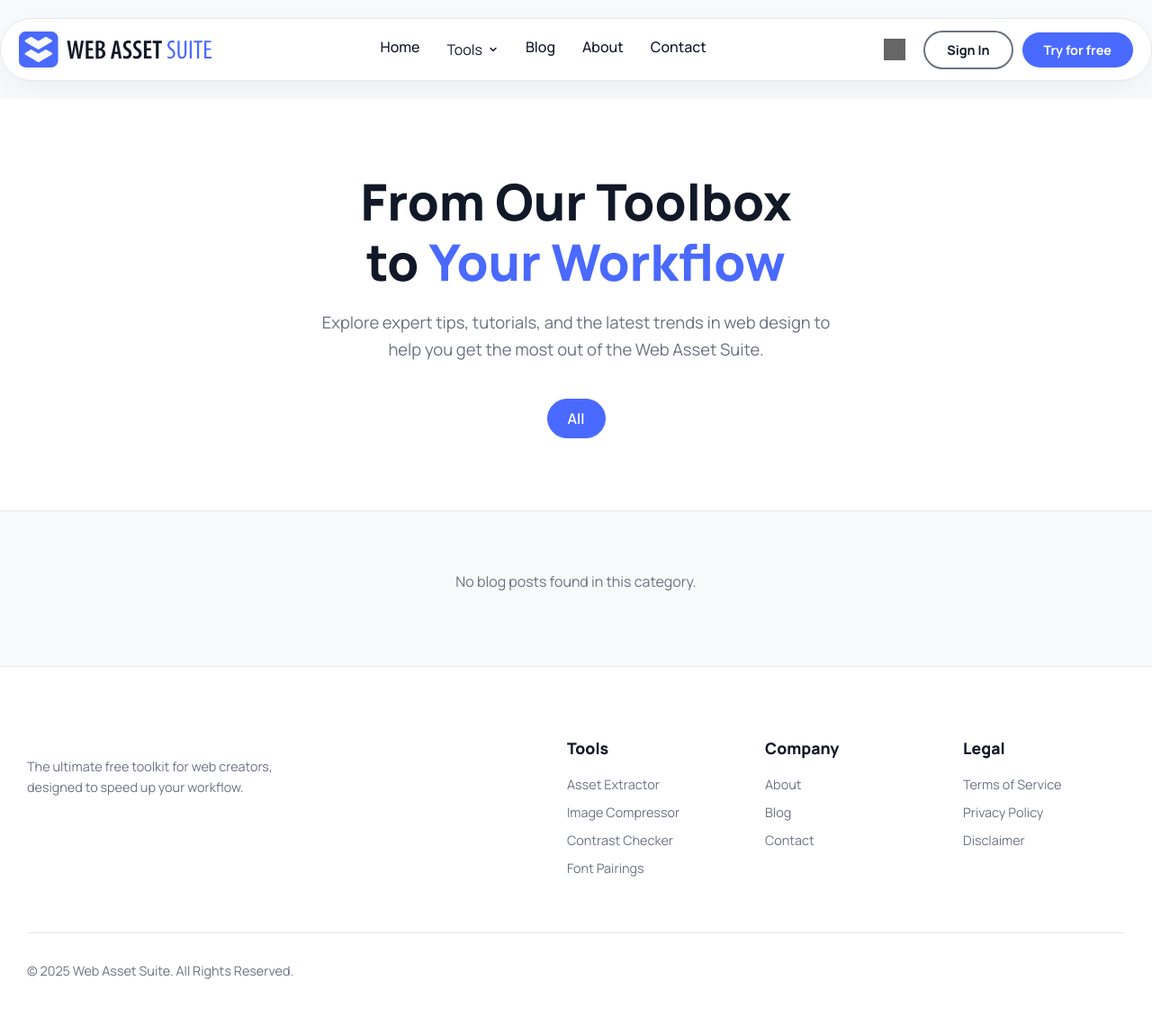
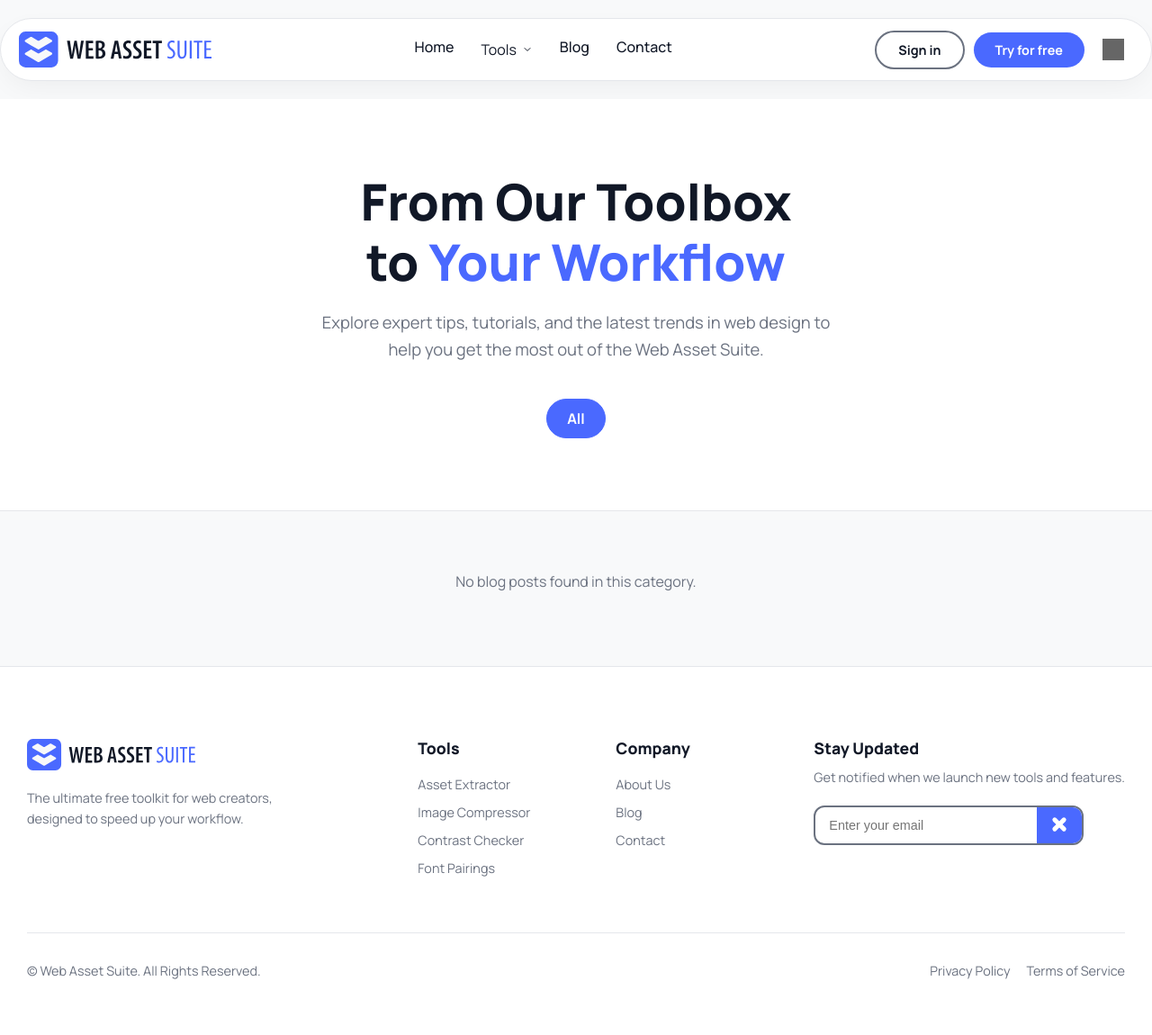
Before and after one commit to was-admin-ali/web-asset-suite, a Flask app: template templates/blog.html in a window 1280 px wide. Shown: the whole page at 90% size. Run offline with Flask 3, Linux system fonts and the light colour scheme; the template is opened without the code that fills it: values that come from a table or form of the project are taken from there, others are empty; some libraries are stand-ins or nearby versions; grey boxes are pictures that could not be loaded.

Commit message:
feat: Custom nav bar

```diff
--- a/app.py
+++ b/app.py
@@ -48,7 +48,6 @@ from flask_wtf.csrf import CSRFProtect
 from sendgrid import SendGridAPIClient
 from sendgrid.helpers.mail import Mail, From
 import subprocess # NEW IMPORT for running external tools
-from datetime import datetime
 
 load_dotenv()
 
@@ -323,11 +322,8 @@ def init_db_command():
     print("Initialized the database.")
 
 @app.context_processor
-def inject_global_vars():
-    return dict(
-        GA_MEASUREMENT_ID=os.environ.get('GA_MEASUREMENT_ID'),
-        now=datetime.utcnow()
-    )
+def inject_ga_id():
+    return dict(GA_MEASUREMENT_ID=os.environ.get('GA_MEASUREMENT_ID'))
 
 @app.before_request
 def before_request_callback():
--- a/templates/base.html
+++ b/templates/base.html
@@ -4,47 +4,43 @@
     <meta charset="UTF-8">
     <meta name="viewport" content="width=device-width, initial-scale=1.0">
     <title>{% block title %}Web Asset Suite{% endblock %}</title>
+
+    <!-- Fonts and Styles -->
     <link rel="preconnect" href="https://fonts.googleapis.com">
     <link rel="preconnect" href="https://fonts.gstatic.com" crossorigin>
-    <link href="https://fonts.googleapis.com/css2?family=Manrope:wght@400;500;600;700;800;900&display=swap" rel="stylesheet">
-    <link rel="stylesheet" href="{{ url_for('static', filename='css/style.css') }}?v=1.9">
+    <link href="https://fonts.googleapis.com/css2?family=Manrope:wght@400;500;700;800;900&display=swap" rel="stylesheet">
+    <link rel="stylesheet" href="{{ url_for('static', filename='css/style.css') }}">
 
-    <!-- FAVICON LINKS -->
+    <!-- Favicon Links -->
     <link rel="icon" href="{{ url_for('static', filename='img/favicon.ico') }}" sizes="any">
     <link rel="icon" href="{{ url_for('static', filename='img/favicon.svg') }}" type="image/svg+xml">
     <link rel="apple-touch-icon" href="{{ url_for('static', filename='img/apple-touch-icon.png') }}">
 
-    <!-- DYNAMIC GOOGLE FONT LINK FOR EXTRACTOR -->
-    <link id="dynamic-google-fonts" rel="stylesheet" href="">
-    <!-- DYNAMIC GOOGLE FONT LINK FOR PAIRINGS -->
-    <link id="font-pairing-google-font" rel="stylesheet" href="">
-
-    <!-- THEME FIX SCRIPT -->
+    <!-- Theme Persistence Script -->
     <script>
-        const storedTheme = localStorage.getItem('theme');
-        const preferredTheme = window.matchMedia('(prefers-color-scheme: dark)').matches ? 'dark' : 'light';
-        const theme = storedTheme || preferredTheme;
-        document.documentElement.setAttribute('data-theme', theme);
+        const savedTheme = localStorage.getItem('theme') || (window.matchMedia('(prefers-color-scheme: dark)').matches ? 'dark' : 'light');
+        document.documentElement.setAttribute('data-theme', savedTheme);
     </script>
 </head>
 <body data-is-authenticated="{{ 'true' if current_user.is_authenticated else 'false' }}">
 
+    <!-- Main Header -->
     <header class="main-header">
         <div class="container">
             <div class="logo">
                 <a href="{{ url_for('home') }}">
-                    <img src="{{ url_for('static', filename='img/logo-light-theme.svg') }}" alt="Logo" class="logo-light">
-                    <img src="{{ url_for('static', filename='img/logo-dark-theme.svg') }}" alt="Logo" class="logo-dark">
+                    <img src="{{ url_for('static', filename='img/logo-light-theme.svg') }}" alt="Logo Light" class="logo-light">
+                    <img src="{{ url_for('static', filename='img/logo-dark-theme.svg') }}" alt="Logo Dark" class="logo-dark">
                 </a>
             </div>
+
+            <!-- Desktop Navigation -->
             <nav class="main-nav">
                 <a href="{{ url_for('home') }}">Home</a>
                 <div class="nav-item">
                      <span class="dropdown-toggle">
                         Tools
-                        <svg width="12" height="12" viewBox="0 0 16 16" fill="none" xmlns="http://www.w3.org/2000/svg">
-                            <path d="M4 6L8 10L12 6" stroke="currentColor" stroke-width="2" stroke-linecap="round" stroke-linejoin="round"/>
-                        </svg>
+                        <svg width="12" height="12" viewBox="0 0 24 24" fill="none" stroke="currentColor" stroke-width="2" stroke-linecap="round" stroke-linejoin="round"><polyline points="6 9 12 15 18 9"></polyline></svg>
                     </span>
                     <div class="dropdown-content">
                         <a href="{{ url_for('extractor_page') }}">Asset Extractor</a>
@@ -54,32 +50,33 @@
                     </div>
                 </div>
                 <a href="{{ url_for('blog_list') }}">Blog</a>
-                <a href="{{ url_for('about_page') }}">About</a>
                 <a href="{{ url_for('contact_page') }}">Contact</a>
             </nav>
+
+            <!-- Desktop Header Actions -->
             <div class="header-actions">
-                <button class="theme-toggle-btn" id="theme-toggle" aria-label="Toggle theme">
+                {% if current_user.is_authenticated %}
+                    <a href="{{ url_for('logout') }}" class="btn btn-secondary">Logout</a>
+                {% else %}
+                    <a href="{{ url_for('login') }}" class="btn btn-secondary">Sign in</a>
+                    <a href="{{ url_for('register') }}" class="btn btn-primary">Try for free</a>
+                {% endif %}
+                <button class="theme-toggle-btn" id="theme-toggle">
                     <img src="{{ url_for('static', filename='img/sun.svg') }}" alt="Light mode" class="sun-icon">
                     <img src="{{ url_for('static', filename='img/moon.svg') }}" alt="Dark mode" class="moon-icon">
                 </button>
-                {% if current_user.is_authenticated %}
-                    {% if current_user.is_admin %}
-                         <a href="{{ url_for('admin_dashboard') }}" class="btn btn-secondary">Admin</a>
-                    {% endif %}
-                    <a href="{{ url_for('logout') }}" class="btn btn-secondary">Logout</a>
-                {% else %}
-                    <a href="{{ url_for('login') }}" class="btn btn-secondary">Sign In</a>
-                    <a href="{{ url_for('register') }}" class="btn btn-primary">Try for free</a>
-                {% endif %}
-                <button class="hamburger-btn" id="hamburger-btn" aria-label="Open menu" aria-expanded="false">
+            </div>
+
+            <!-- Mobile Navigation Toggle -->
+            <button class="hamburger-btn" id="hamburger-btn" aria-label="Toggle menu" aria-expanded="false">
                 <span></span>
                 <span></span>
                 <span></span>
             </button>
         </div>
-        </div>
     </header>
 
+    <!-- Main Content Block -->
     <main>
         {% with messages = get_flashed_messages(with_categories=true) %}
             {% if messages %}
@@ -95,16 +92,29 @@
         {% block content %}{% endblock %}
     </main>
 
-    <!-- REVISED MOBILE NAVIGATION MENU -->
-    <nav class="mobile-nav" id="mobile-nav">
-        <div class="mobile-nav-logo">
-            <a href="{{ url_for('home') }}">
-                <img src="{{ url_for('static', filename='img/logo-light-theme.svg') }}" alt="Logo" class="logo-light">
-                <img src="{{ url_for('static', filename='img/logo-dark-theme.svg') }}" alt="Logo" class="logo-dark">
-            </a>
+    <!-- START: MODAL PLACEHOLDERS (needed for some pages) -->
+    <!-- Image Modal -->
+    <div id="image-modal" class="image-modal">
+        <span id="modal-close-btn" class="modal-close-btn">&times;</span>
+        <img class="modal-image" id="modal-image" src="">
     </div>
 
-        <div class="mobile-nav-links">
+    <!-- Usage Limit Modal -->
+    <div id="usage-limit-modal" class="usage-limit-modal">
+        <div class="usage-limit-modal-content">
+            <span id="usage-limit-close-btn" class="modal-close-btn">&times;</span>
+            <h3>Usage Limit Reached</h3>
+            <p>You've reached the free usage limit for anonymous users. Please create a free account to continue using our tools without limits.</p>
+            <div style="margin-top: 30px; display: flex; gap: 15px; justify-content: center;">
+                <a href="{{ url_for('register') }}" class="btn btn-primary">Create Free Account</a>
+                <a href="{{ url_for('login') }}" class="btn btn-secondary">Login</a>
+            </div>
+        </div>
+    </div>
+    <!-- END: MODAL PLACEHOLDERS -->
+
+    <!-- Mobile Navigation Menu -->
+    <nav class="mobile-nav" id="mobile-nav">
         <a href="{{ url_for('home') }}" class="mobile-nav-link">Home</a>
         <a href="{{ url_for('extractor_page') }}" class="mobile-nav-link">Asset Extractor</a>
         <a href="{{ url_for('compressor_page') }}" class="mobile-nav-link">Image Compressor</a>
@@ -112,44 +122,25 @@
         <a href="{{ url_for('font_pairings_page') }}" class="mobile-nav-link">Font Pairings</a>
         <a href="{{ url_for('blog_list') }}" class="mobile-nav-link">Blog</a>
         <a href="{{ url_for('contact_page') }}" class="mobile-nav-link">Contact</a>
-        </div>
 
-        <div class="mobile-nav-actions">
+        <div class="mobile-auth-actions">
         {% if current_user.is_authenticated %}
-                <a href="{{ url_for('logout') }}" class="btn btn-secondary mobile-nav-btn">Logout</a>
+            <a href="{{ url_for('logout') }}" class="btn btn-secondary">Logout</a>
         {% else %}
-                <a href="{{ url_for('login') }}" class="btn btn-secondary mobile-nav-btn">Sign in</a>
-                <a href="{{ url_for('register') }}" class="btn btn-primary mobile-nav-btn">Try for free</a>
+            <a href="{{ url_for('login') }}" class="btn btn-secondary">Sign in</a>
+            <a href="{{ url_for('register') }}" class="btn btn-primary">Try for free</a>
         {% endif %}
         </div>
     </nav>
 
-    <!-- MODALS -->
-    <div id="image-modal" class="image-modal">
-        <span class="modal-close-btn" id="modal-close-btn">&times;</span>
-        <img class="modal-image" id="modal-image" src="" alt="Enlarged view">
-    </div>
-
-    <div id="usage-limit-modal" class="usage-limit-modal">
-        <div class="usage-limit-modal-content">
-            <span class="modal-close-btn" id="usage-limit-close-btn">&times;</span>
-            <h3>Usage Limit Reached</h3>
-            <p>You've reached the usage limit for free, anonymous access. Please create a free account to continue using our tools without limits.</p>
-            <div style="display: flex; gap: 15px; margin-top: 25px; justify-content: center;">
-                <a href="{{ url_for('login') }}" class="btn btn-secondary">Sign In</a>
-                <a href="{{ url_for('register') }}" class="btn btn-primary">Create Free Account</a>
-            </div>
-        </div>
-    </div>
-
-    <!-- FOOTER -->
-    <footer class="advanced-footer fade-in-section">
+    <!-- Advanced Footer -->
+    <footer class="advanced-footer">
         <div class="container">
             <div class="footer-top">
                 <div class="footer-brand">
                     <a href="{{ url_for('home') }}" class="logo">
-                        <img src="{{ url_for('static', filename='img/logo-light-theme.svg') }}" alt="Logo" class="logo-light">
-                        <img src="{{ url_for('static', filename='img/logo-dark-theme.svg') }}" alt="Logo" class="logo-dark">
+                         <img src="{{ url_for('static', filename='img/logo-light-theme.svg') }}" alt="Logo Light" class="logo-light" style="height: 35px;">
+                         <img src="{{ url_for('static', filename='img/logo-dark-theme.svg') }}" alt="Logo Dark" class="logo-dark" style="height: 35px;">
                     </a>
                     <p>The ultimate free toolkit for web creators, designed to speed up your workflow.</p>
                 </div>
@@ -165,27 +156,37 @@
                 <div class="footer-links">
                     <h4>Company</h4>
                     <ul>
-                        <li><a href="{{ url_for('about_page') }}">About</a></li>
+                        <li><a href="{{ url_for('about_page') }}">About Us</a></li>
                         <li><a href="{{ url_for('blog_list') }}">Blog</a></li>
                         <li><a href="{{ url_for('contact_page') }}">Contact</a></li>
                     </ul>
                 </div>
-                 <div class="footer-links">
-                    <h4>Legal</h4>
-                    <ul>
-                        <li><a href="{{ url_for('terms_page') }}">Terms of Service</a></li>
-                        <li><a href="{{ url_for('privacy_page') }}">Privacy Policy</a></li>
-                        <li><a href="{{ url_for('disclaimer_page') }}">Disclaimer</a></li>
-                    </ul>
+                <div class="footer-subscribe-wrapper">
+                    <div class="footer-subscribe">
+                        <h4>Stay Updated</h4>
+                        <p>Get notified when we launch new tools and features.</p>
+                        <form class="footer-subscribe-form" method="POST" action="{{ url_for('subscribe') }}">
+                             <input type="hidden" name="csrf_token" value="{{ csrf_token() }}">
+                             <input type="email" name="email" placeholder="Enter your email" required>
+                             <button type="submit" aria-label="Subscribe">
+                                <svg xmlns="http://www.w3.org/2000/svg" viewBox="0 0 20 20" fill="currentColor"><path d="M3.105 3.105a2.5 2.5 0 013.536 0L10 6.536l3.359-3.431a2.5 2.5 0 013.536 3.536L13.536 10l3.431 3.359a2.5 2.5 0 01-3.536 3.536L10 13.464l-3.359 3.431a2.5 2.5 0 01-3.536-3.536L6.536 10 3.105 6.641a2.5 2.5 0 010-3.536z" /></svg>
+                             </button>
+                        </form>
+                    </div>
                 </div>
             </div>
             <div class="footer-bottom">
                 <p class="copyright">&copy; {{ now.year }} Web Asset Suite. All Rights Reserved.</p>
+                <div class="footer-links" style="text-align: right;">
+                    <a href="{{ url_for('privacy_page') }}" style="margin-right: 15px;">Privacy Policy</a>
+                    <a href="{{ url_for('terms_page') }}">Terms of Service</a>
+                </div>
             </div>
         </div>
     </footer>
 
-    <script src="{{ url_for('static', filename='js/script.js') }}?v=1.9"></script>
-
+    <!-- DYNAMIC FONT LINK FOR PAIRING GENERATOR -->
+    <link id="font-pairing-google-font" rel="stylesheet">
+    <script src="{{ url_for('static', filename='js/script.js') }}"></script>
 </body>
 </html>
```
Also changed, not shown: static/css/style.css (+32 -57 lines). Lines whose indentation alone changed are shown as unchanged.
